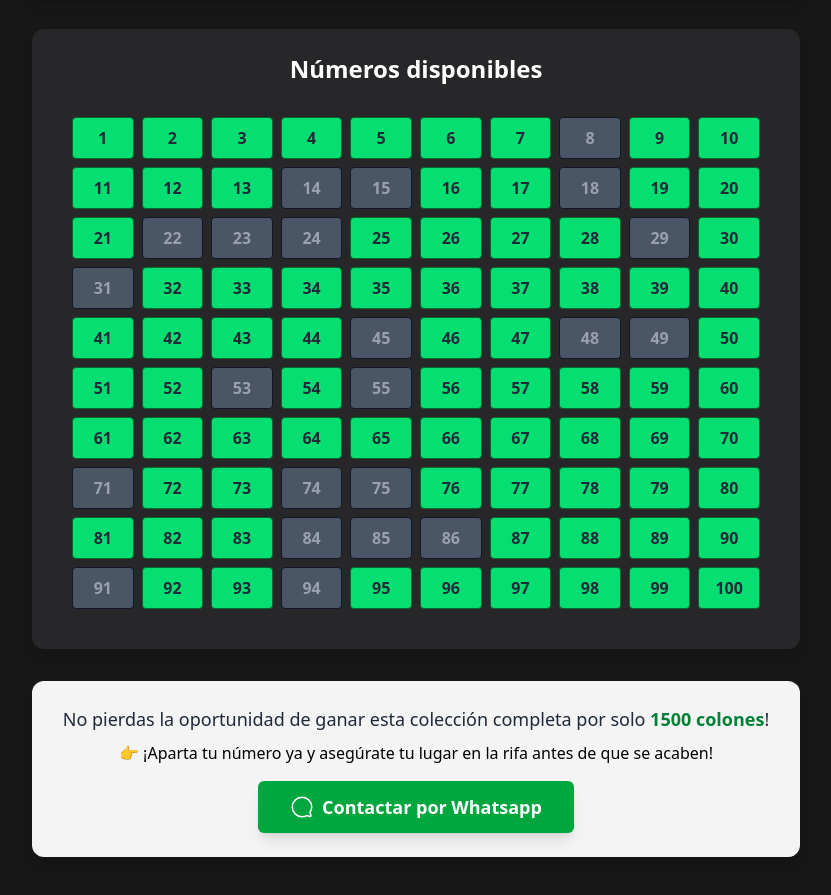
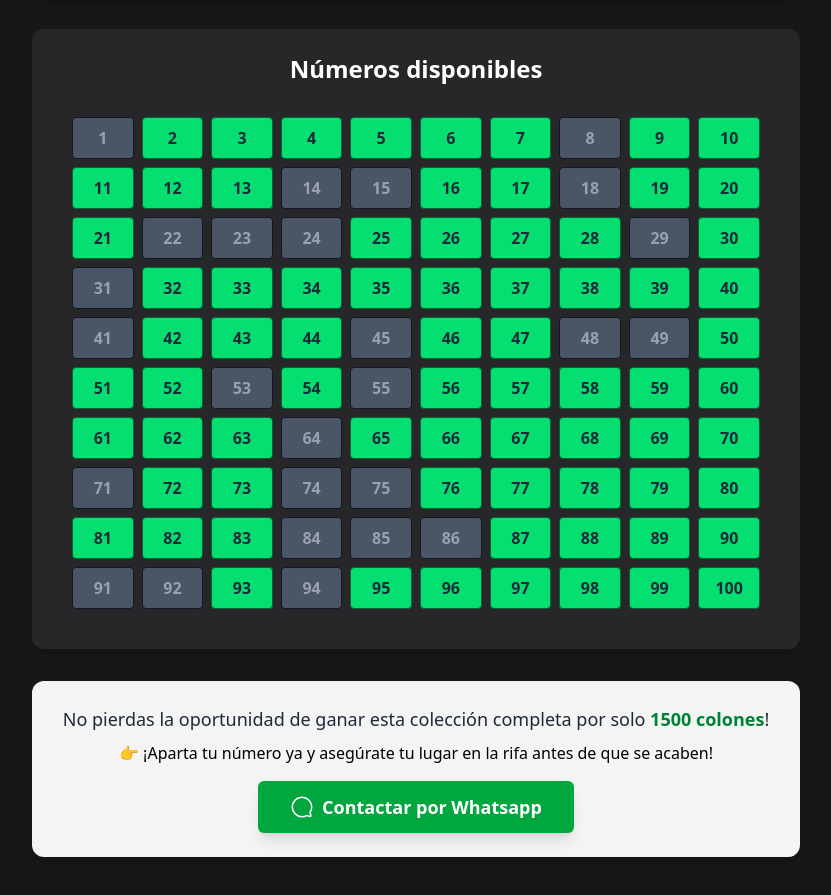
Before and after one commit to techgems/the-geek-factory, an Astro site: page /rifa-coleccion in a window 1280 px wide. Shown: the part 1047-1942 px from the top of the page, without its empty margins (224-1055 px from the left). Built offline with nearby package versions, Linux system fonts and the light colour scheme; Astro itself is replaced by a stand-in of ours.

Commit message:
Update available numbers.

```diff
--- a/src/pages/rifa-coleccion.astro
+++ b/src/pages/rifa-coleccion.astro
@@ -2,7 +2,7 @@
 import Layout from "../layouts/Layout.astro";
 import { Image } from 'astro:assets';
 
-const numerosVendidos: number[] = [91, 84, 85, 86, 14, 23, 24, 8, 22, 15, 18, 29, 31, 49, 53, 74, 94, 71, 55, 48, 75, 45];
+const numerosVendidos: number[] = [91, 84, 85, 86, 14, 23, 24, 8, 22, 15, 18, 29, 31, 49, 53, 74, 94, 71, 55, 48, 75, 45, 64, 41, 1, 92];
 const numerosTotales = Array.from({ length: 100 }, (_, i) => i + 1);
 
 const numerosDisponibles = numerosTotales.filter(num => !numerosVendidos.includes(num));
```
